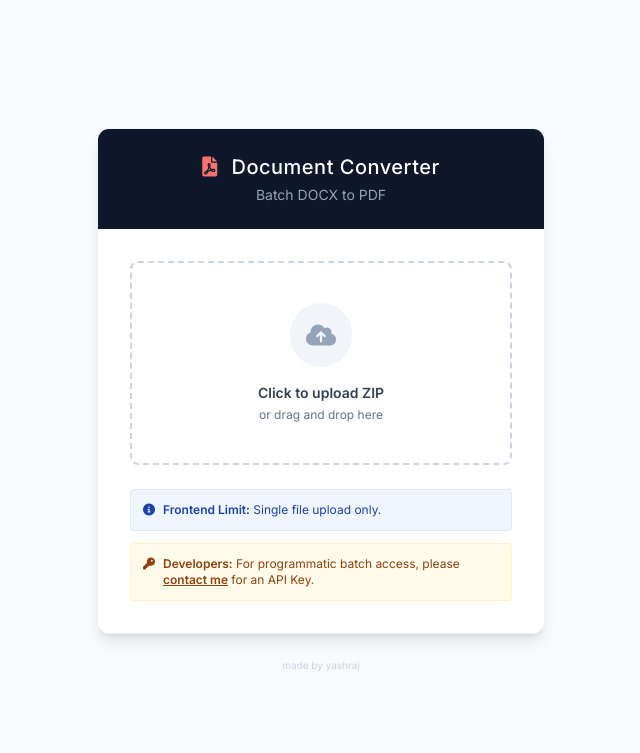
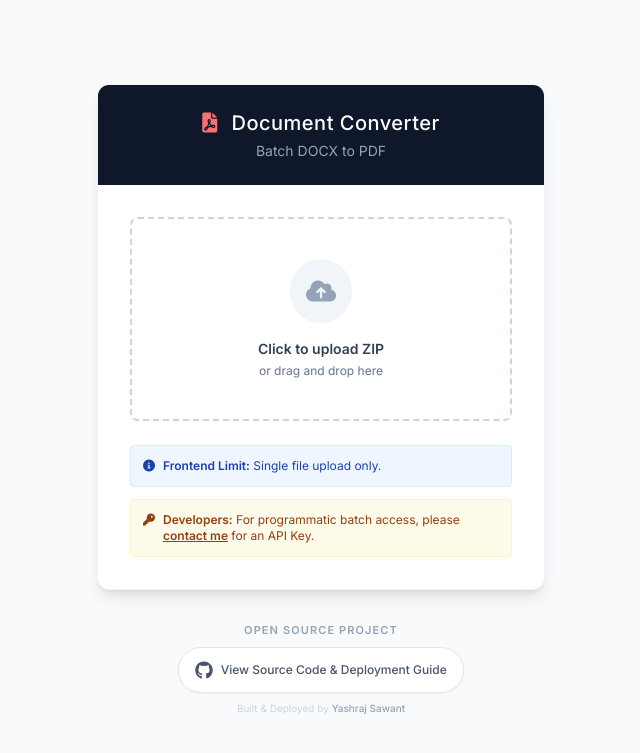
Before and after one commit to yashraj1107/Docx-Converter-Service, a FastAPI app: page / in a window 1280 px wide. Shown: the top 753 px of the page, without its empty margins (319-959 px from the left). Run offline with FastAPI, Linux system fonts and the light colour scheme; parts of the project's set-up code (start-up, migrations or seed data) failed here and were passed over; some libraries are stand-ins or nearby versions.

Commit message:
Revise footer with open source project details
Updated footer section with project information and links.

```diff
--- a/app/templates/index.html
+++ b/app/templates/index.html
@@ -64,8 +64,19 @@
             </button>
         </div>
     </div>
-    <footer class="mt-6 text-[10px] text-slate-300 text-center">
-    made by yashraj
+
+    <footer class="mt-8 text-center space-y-2">
+        <p class="text-[11px] text-slate-400 uppercase tracking-widest font-semibold">Open Source Project</p>
+
+        <a href="https://github.com/yashraj1107/Docx-Converter-Service" target="_blank"
+           class="inline-flex items-center gap-2 px-4 py-2 bg-white border border-slate-200 rounded-full text-xs font-medium text-slate-600 hover:text-slate-900 hover:border-slate-300 transition-all shadow-sm">
+            <i class="fa-brands fa-github text-lg"></i>
+            <span>View Source Code & Deployment Guide</span>
+        </a>
+
+        <p class="text-[10px] text-slate-300 mt-2">
+            Built & Deployed by <span class="font-medium text-slate-400">Yashraj Sawant</span>
+        </p>
     </footer>
 
     <script>
```
